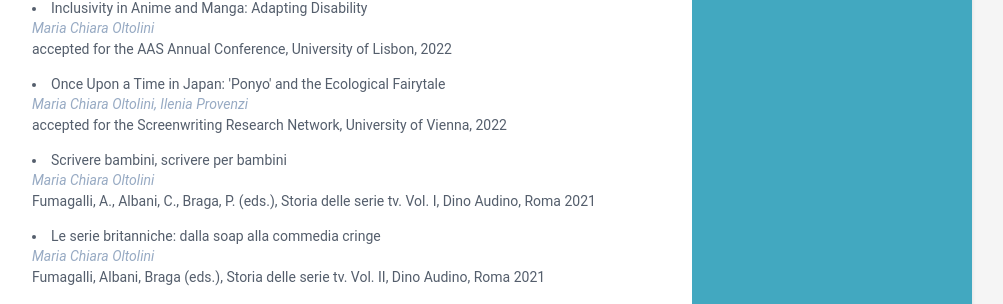
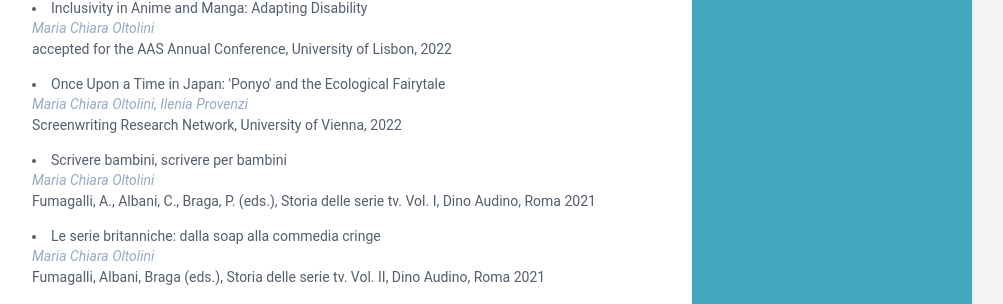
Before and after one commit to machioltolini/machioltolini.github.io, a Jekyll site: the page built from index.html, in a window 1280 px wide and 900 px high, scrolled down 1657 px. Shown: the part 143-447 px from the top of the window, without its empty margins (168-1171 px from the left). Built offline with Jekyll 4.4.1, drawn with Linux system fonts in a browser that asks for light colours.

Commit message:
Update data.yml

```diff
--- a/_data/data.yml
+++ b/_data/data.yml
@@ -166,7 +166,7 @@ publications:
       - title: "Once Upon a Time in Japan: 'Ponyo' and the Ecological Fairytale"
         link:
         authors: Maria Chiara Oltolini, Ilenia Provenzi
-        conference: accepted for the Screenwriting Research Network, University of Vienna, 2022
+        conference: Screenwriting Research Network, University of Vienna, 2022
 
       - title: "Scrivere bambini, scrivere per bambini"
         link:
```
